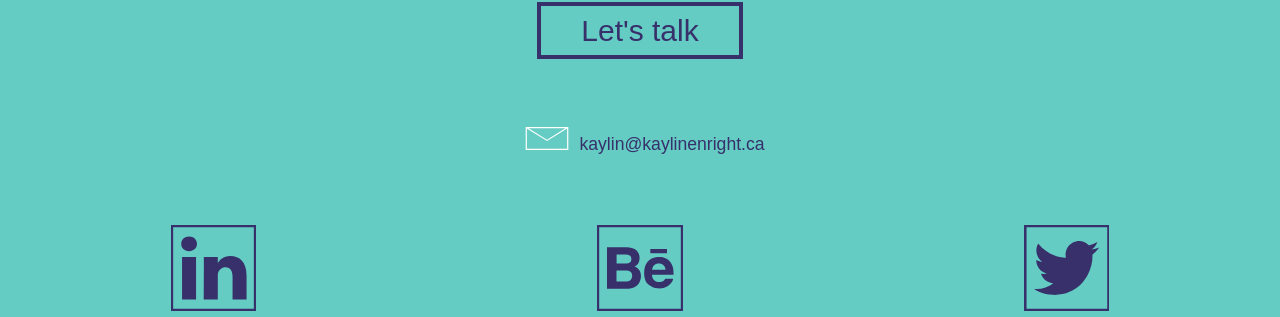
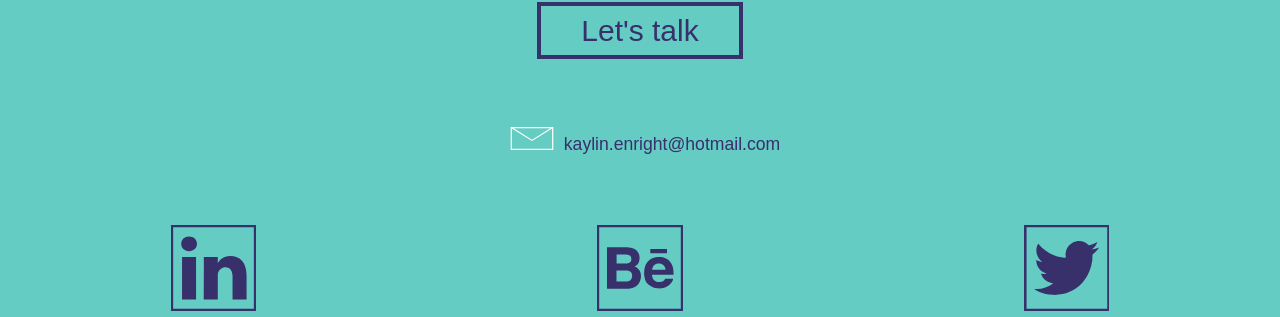
Before and after one commit to kaylinenright/portfolio-final, a Jekyll site: the page built from index.html, in a window 1280 px wide and 900 px high, scrolled down 3106 px. Shown: the part 554-871 px from the top of the window. Built offline with Jekyll 4.4.1, drawn with Linux system fonts in a browser that asks for light colours.

Commit message:
final email

```diff
--- a/_layouts/default.html
+++ b/_layouts/default.html
@@ -111,7 +111,7 @@
 
             <p class="contact text-center">
                     <a href="mailto:kaylin.enright@hotmail.com">
-                        <img class="contact-icon" src="{{site.baseurl}}/images/mail.svg" alt="Envelope Icon">kaylin@kaylinenright.ca</a>
+                        <img class="contact-icon" src="{{site.baseurl}}/images/mail.svg" alt="Envelope Icon">kaylin.enright@hotmail.com</a>
                 </p>
          </div>
 
```
